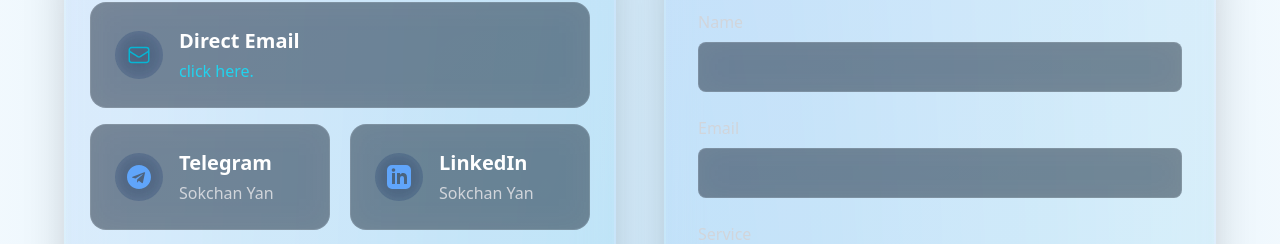
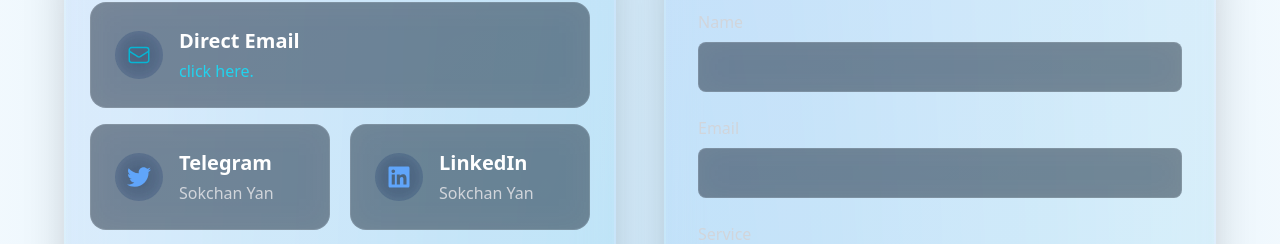
Before and after one commit to Yansokchan/portfolio-v3, a React (Vite) app: page / in a window 1280 px wide. Shown: the part 3686-3930 px from the top of the page. Built offline with nearby package versions, Linux system fonts and the light colour scheme; no server answers; the database is empty.

Commit message:
fix: remove unnecessary Socialicons default import and update icon usage in Contact component

```diff
--- a/src/components/Contact.jsx
+++ b/src/components/Contact.jsx
@@ -1,4 +1,7 @@
+import React, { useState, useRef } from "react";
 import { motion } from "framer-motion";
+import { FaGithub, FaLinkedin, FaTwitter } from "react-icons/fa";
+import { LinkedinIcon, InstagramIcon } from "./Socialicons";
 import {
   EnvelopeIcon,
   PhoneIcon,
@@ -8,15 +11,11 @@ import {
 } from "@heroicons/react/24/outline";
 import { IoIosSend } from "react-icons/io";
 import { VscCheckAll } from "react-icons/vsc";
-import {
-  LinkedinIcon,
-  TelegramIcon,
-  InstagramIcon,
-} from "../components/SocialIcons";
-import { useState } from "react";
+
 const ContactSection = () => {
   const [isSubmitting, setIsSubmitting] = useState(false);
-  const [success, setSuccess] = useState(false);
+  const [submitStatus, setSubmitStatus] = useState(null);
+  const formRef = useRef();
   const [isServiceOpen, setIsServiceOpen] = useState(false);
   const [selectedService, setSelectedService] = useState("web-development");
 
@@ -50,9 +49,9 @@ const ContactSection = () => {
 
       const result = await response.json();
       if (result.success) {
-        setSuccess(true);
+        setSubmitStatus("success");
         e.target.reset();
-        setTimeout(() => setSuccess(false), 5000);
+        setTimeout(() => setSubmitStatus(null), 5000);
       }
     } catch (error) {
       console.error(error);
@@ -144,7 +143,7 @@ const ContactSection = () => {
                         className="p-3 rounded-full bg-blue-500/10 backdrop-blur-lg"
                         whileHover={{ rotate: 15, scale: 1.1 }}
                       >
-                        <TelegramIcon className="h-6 w-6 text-blue-400" />
+                        <FaTwitter className="h-6 w-6 text-blue-400" />
                       </motion.div>
                       <div>
                         <h3 className="text-xl font-bold mb-1 text-white">
@@ -179,7 +178,7 @@ const ContactSection = () => {
                         className="p-3 rounded-full bg-blue-500/10 backdrop-blur-lg"
                         whileHover={{ rotate: 15, scale: 1.1 }}
                       >
-                        <LinkedinIcon className="h-6 w-6 text-blue-400" />
+                        <FaLinkedin className="h-6 w-6 text-blue-400" />
                       </motion.div>
                       <div>
                         <h3 className="text-xl font-bold mb-1 text-white">
@@ -435,7 +434,7 @@ const ContactSection = () => {
               </div>
             </motion.button>
             {/* Success Message */}
-            {success && (
+            {submitStatus === "success" && (
               <motion.div
                 className="mt-4 p-4 bg-blue-500/10 border border-blue-500/30 rounded-lg text-blue-400 group"
                 initial={{ opacity: 0, y: 10 }}
```
